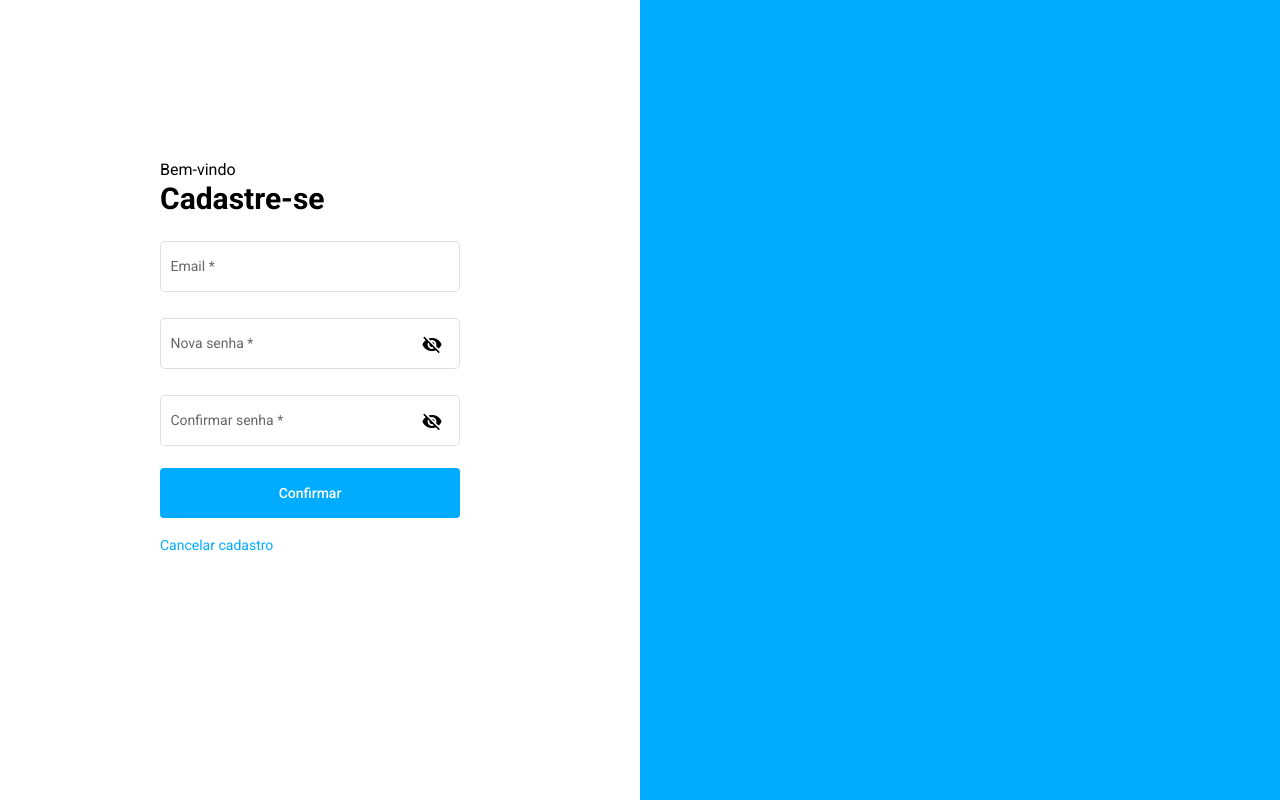
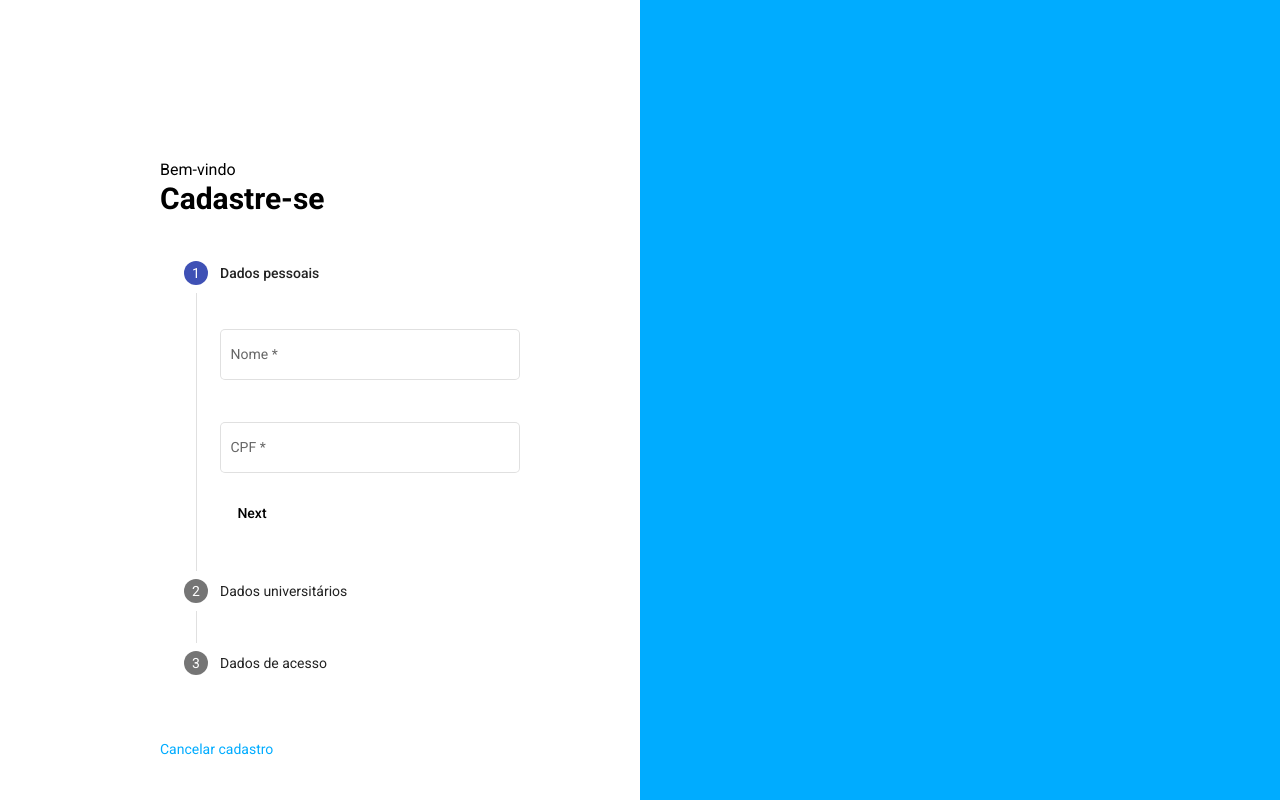
Before and after one commit to eduardo-n/back-rede-social-paper-tree, an Angular app in the folder frontend/: page /register in a window 1280 px wide. Built offline with nearby package versions, Linux system fonts and the light colour scheme.

Commit message:
implementando o componente de cadastro

```diff
--- a/frontend/src/app/core/models/usuario.model.ts
+++ b/frontend/src/app/core/models/user.model.ts
@@ -1,6 +1,6 @@
 import { tipoContribuidorEnum } from "../../shared/enums/tipoContribuidor.enum";
 
-export interface UsuarioModel{
+export interface UserModel{
   id: number;
   nome: string,
   email: string,
--- a/frontend/src/app/core/services/usuarios/usuarios.service.ts
+++ b/frontend/src/app/core/services/usuarios/usuarios.service.ts
@@ -11,7 +11,12 @@ export class UsuariosService {
     private httpService: HttpClient,
   ) { }
 
-  confirmLogin(email:String, senha: String){
-    return this.httpService.get('http://localhost:8080/usuarios/login/'+email+'/'+senha);
+  confirmLogin(email:String, password: String){
+    return this.httpService.get('http://localhost:8080/usuarios/login/'+email+'/'+password);
+  }
+
+  registerUser(user){
+    debugger
+    return this.httpService.post('http://localhost:8080/usuarios', user);
   }
 }
--- a/frontend/src/app/modules/logged-out/components/login/login.component.ts
+++ b/frontend/src/app/modules/logged-out/components/login/login.component.ts
@@ -2,7 +2,7 @@ import { Component, OnInit } from '@angular/core';
 import { FormBuilder, FormGroup, Validators } from '@angular/forms';
 import { Router } from '@angular/router';
 import { UsuariosService } from 'src/app/core/services/usuarios/usuarios.service';
-import { UsuarioModel } from '../../../../core/models/usuario.model'
+import { UserModel } from '../../../../core/models/user.model'
 import { MatSnackBar } from '@angular/material/snack-bar';
 import { finalize } from 'rxjs/operators';
 import { ViewEncapsulation } from '@angular/core';
@@ -19,7 +19,7 @@ export class LoginComponent implements OnInit {
 
   sessionStorage: WindowSessionStorage
 
-  usuarioModel: UsuarioModel;
+  usuarioModel: UserModel;
 
   hidePassword: boolean = true;
 
--- a/frontend/src/app/modules/logged-out/components/register/register.component.html
+++ b/frontend/src/app/modules/logged-out/components/register/register.component.html
@@ -1,47 +1,83 @@
 <div class="pg-register">
   <div class="left-block">
 
-    <form [formGroup]="formRegister" (ngSubmit)="onSubmit()">
     <div class="form-register">
       <div class="default-text-form">Bem-vindo</div>
       <div class="title-form">Cadastre-se</div>
 
-        <mat-form-field appearance="outline" class="mat-form-field">
-          <mat-label>Email</mat-label>
-          <input type="email" formControlName="email" matInput>
-          <mat-error error-message>Erro message here</mat-error>
+      <mat-stepper orientation="vertical" [linear]="false" #stepper>
+
+        <mat-step [stepControl]="formPersonal">
+          <form [formGroup]="formPersonal">
+            <ng-template matStepLabel>Dados pessoais</ng-template>
+            <mat-form-field appearance="outline">
+              <mat-label>Nome</mat-label>
+              <input matInput placeholder="Nome Completo" formControlName="name" required>
             </mat-form-field>
             <br/>
             <mat-form-field appearance="outline">
-          <mat-label>Nova senha</mat-label>
-          <input [type]="hidePassword ? 'password' : 'text'" formControlName="newPassword" matInput>
-          <button mat-icon-button matSuffix (click)="hidePassword = !hidePassword">
-            <mat-icon>{{hidePassword ? 'visibility_off' : 'visibility'}}</mat-icon>
-          </button>
+              <mat-label>CPF</mat-label>
+              <input matInput placeholder="CPF" formControlName="itin" required>
+            </mat-form-field>
+            <div>
+              <button mat-button matStepperNext>Next</button>
+            </div>
+          </form>
+        </mat-step>
+
+        <mat-step [stepControl]="formCollege">
+          <form [formGroup]="formCollege">
+            <ng-template matStepLabel>Dados universitários</ng-template>
+            <mat-form-field appearance="outline">
+              <mat-label>Curso</mat-label>
+              <input matInput formControlName="course" placeholder="Curso" required>
+            </mat-form-field>
+            <br/>
+            <mat-form-field appearance="outline">
+              <mat-label>Matrícula</mat-label>
+              <input matInput formControlName="registration" placeholder="Matrícula" required>
+            </mat-form-field>
+            <br/>
+            <mat-form-field appearance="outline">
+              <mat-label>Data de ingresso</mat-label>
+              <input matInput formControlName="entryDate" placeholder="Data de ingresso" required>
+            </mat-form-field>
+            <div>
+              <button mat-button matStepperPrevious>Back</button>
+              <button mat-button matStepperNext>Next</button>
+            </div>
+          </form>
+        </mat-step>
+
+        <mat-step [stepControl]="formLogon">
+          <form [formGroup]="formLogon">
+            <ng-template matStepLabel>Dados de acesso</ng-template>
+            <mat-form-field appearance="outline">
+              <mat-label>Email</mat-label>
+              <input matInput placeholder="Email" formControlName="email" required>
+            </mat-form-field>
+            <br/>
+            <mat-form-field appearance="outline">
+              <mat-label>Senha</mat-label>
+              <input matInput placeholder="Senha" formControlName="password" required>
             </mat-form-field>
             <br/>
             <mat-form-field appearance="outline">
               <mat-label>Confirmar senha</mat-label>
-          <input [type]="hidePassword ? 'password' : 'text'" formControlName="confirmPassword" matInput>
-          <button mat-icon-button matSuffix (click)="hidePassword = !hidePassword">
-            <mat-icon>{{hidePassword ? 'visibility_off' : 'visibility'}}</mat-icon>
-          </button>
+              <input matInput placeholder="Senha" required>
             </mat-form-field>
-        <!-- <br/>
-        <mat-checkbox class="example-margin">
-          Orientador
-        </mat-checkbox>
-        <br/>
-        <br/> -->
             <div>
-          <button mat-flat-button type="submit" (click)="onSubmit()" class="btn-register">Confirmar</button>
+              <button mat-flat-button type="submit" (click)="onSubmit()" class="btn-register">Cadastrar</button>
             </div>
+          </form>
+        </mat-step>
+
+      </mat-stepper>
+
       <div class="links">
         <a [routerLink]="['/login']">Cancelar cadastro</a>
       </div>
     </div>
-    </form>
-
   </div>
 
   <div class="right-block">
--- a/frontend/src/app/modules/logged-out/components/register/register.component.scss
+++ b/frontend/src/app/modules/logged-out/components/register/register.component.scss
@@ -18,6 +18,15 @@
       left: 25%;
       top: 20%;
       position: absolute;
+
+      .mat-stepper-vertical {
+        margin-top: 8px;
+        margin-bottom: 40px;
+      }
+
+      .mat-form-field {
+        margin-top: 16px;
+      }
 
       .default-text-form{
         font-size: 16px;
@@ -67,9 +76,3 @@
     display: inline-block;
   }
 }
-
-// ::ng-deep .mat-form-field {
-//   .mat-input-element{
-//     background-color: pink;
-//   }
-// }
--- a/frontend/src/app/modules/logged-out/components/register/register.component.ts
+++ b/frontend/src/app/modules/logged-out/components/register/register.component.ts
@@ -1,9 +1,10 @@
 import { Component, OnInit } from '@angular/core';
 import { FormBuilder, FormGroup, Validators } from '@angular/forms';
 import { Router } from '@angular/router';
-import { UsuarioModel } from 'src/app/core/models/usuario.model';
+import { UserModel } from 'src/app/core/models/user.model';
 import { UsuariosService } from 'src/app/core/services/usuarios/usuarios.service';
 import { MatSnackBar } from '@angular/material/snack-bar';
+import { finalize } from 'rxjs/operators';
 
 @Component({
   selector: 'app-register',
@@ -12,11 +13,15 @@ import { MatSnackBar } from '@angular/material/snack-bar';
 })
 export class RegisterComponent implements OnInit {
 
-  formRegister: FormGroup
+  isLinear = false;
+
+  formPersonal: FormGroup;
+  formCollege: FormGroup;
+  formLogon: FormGroup;
 
   sessionStorage: WindowSessionStorage
 
-  usuarioModel: UsuarioModel;
+  usuarioModel: UserModel;
 
   hidePassword: boolean = true;
 
@@ -28,33 +33,45 @@ export class RegisterComponent implements OnInit {
   ) { }
 
   ngOnInit(): void {
-    this.formRegister = this.fb.group({
+    this.formPersonal = this.fb.group({
+      name: [null, [Validators.required]],
+      itin: [null, [Validators.required]]
+    });
+
+    this.formCollege = this.fb.group({
+      course: [null, [Validators.required]],
+      registration: [null, [Validators.required]],
+      entryDate: [null, [Validators.required]]
+    })
+
+    this.formLogon = this.fb.group({
       email: [null, [Validators.required]],
-      newPassword: [null, [Validators.required]],
-      confirmPassword: [null, [Validators.required]]
+      password: [null, [Validators.required]]
     })
   }
 
   onSubmit(){
 
-    // if(this.formRegister.valid){
-    //   this.usuarioService.confirmLogin(this.email, this.newPassword)
-    //   .pipe(
-    //     finalize(() => {
-    //       // finaliza o carregamento
-    //     })
-    //   )
-    //   .subscribe((answer) => {
+    if(this.formPersonal.valid && this.formCollege.valid && this.formLogon.valid){
 
-    //     if(answer){
-    //       this.openSnackBar('Bem-vindo, "Eduardo"!', 'success-snack-bar');
-    //     }else{
-    //       this.openSnackBar("Dados incorretos!", 'failure-snack-bar');
-    //     }
+      debugger
+      const userDate={
+        ...this.formPersonal.value,
+        ...this.formCollege.value,
+        ...this.formLogon.value,
+      };
 
-    //     // setar a rota para área do feed
-    //   })
-    // }
+      this.usuarioService.registerUser(userDate)
+      .pipe(
+        finalize(() => {
+          // finaliza o carregamento
+        })
+      )
+      .subscribe(() => {
+
+        // setar a rota para área do feed
+      })
+    }
   }
 
   openSnackBar(message: string, styleClass: string) {
@@ -64,15 +81,15 @@ export class RegisterComponent implements OnInit {
     });
   }
 
-  get email(){
-    return this.formRegister.get('email').value;
-  }
+  // get email(){
+  //   return this.formRegister.get('email').value;
+  // }
 
-  get newPassword(){
-    return this.formRegister.get('newPassword').value;
-  }
+  // get newPassword(){
+  //   return this.formRegister.get('newPassword').value;
+  // }
 
-  get confirmPassword(){
-    return this.formRegister.get('confirmPassword').value;
-  }
+  // get confirmPassword(){
+  //   return this.formRegister.get('confirmPassword').value;
+  // }
 }
--- a/frontend/src/app/shared/material/material.module.ts
+++ b/frontend/src/app/shared/material/material.module.ts
@@ -4,7 +4,8 @@ import { MatButtonModule } from '@angular/material/button';
 import { MatInputModule } from '@angular/material/input';
 import { MatIconModule } from '@angular/material/icon';
 import { MatRadioModule } from '@angular/material/radio';
-import {MatCheckboxModule} from '@angular/material/checkbox';
+import { MatCheckboxModule } from '@angular/material/checkbox';
+import { MatStepperModule } from '@angular/material/stepper';
 
 @NgModule({
   exports: [
@@ -12,7 +13,8 @@ import {MatCheckboxModule} from '@angular/material/checkbox';
     MatInputModule,
     MatIconModule,
     MatRadioModule,
-    MatCheckboxModule
+    MatCheckboxModule,
+    MatStepperModule
   ],
   declarations: [],
   imports: [
```
Lines whose indentation alone changed are shown as unchanged.
